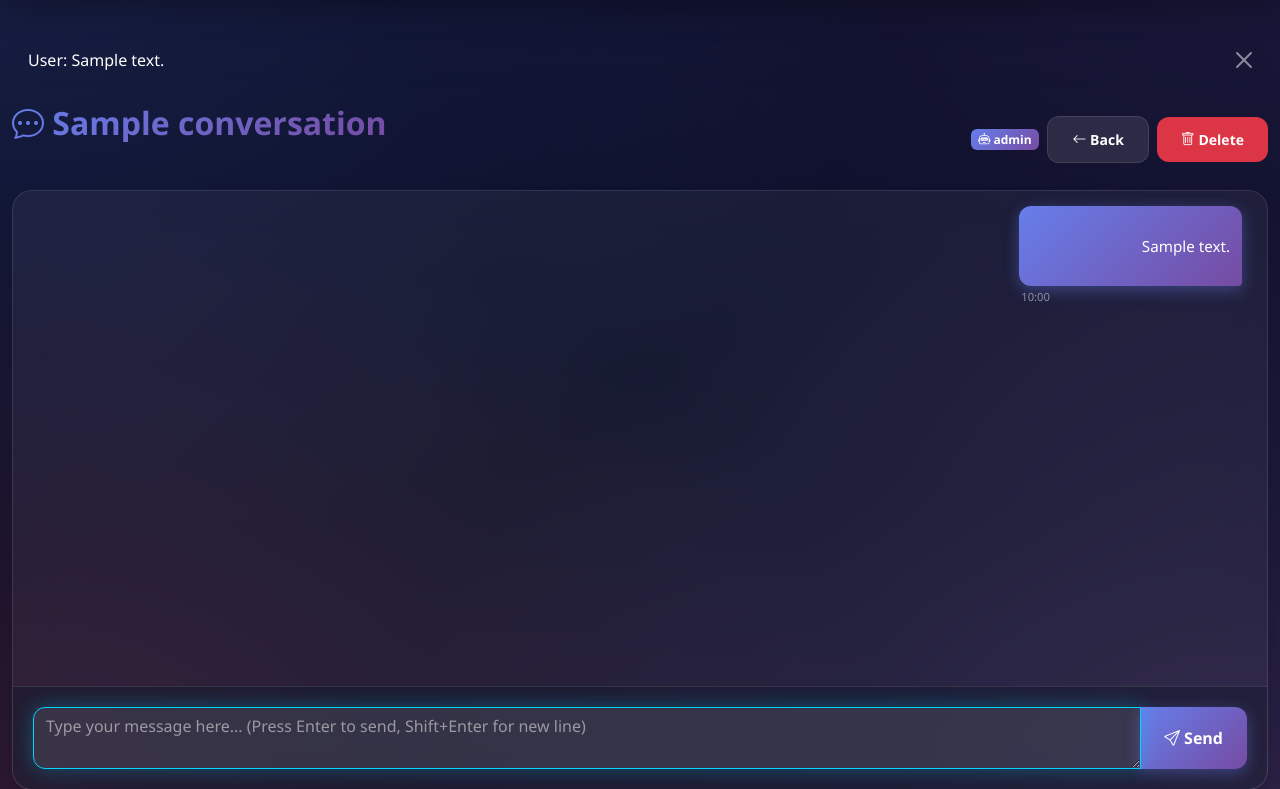
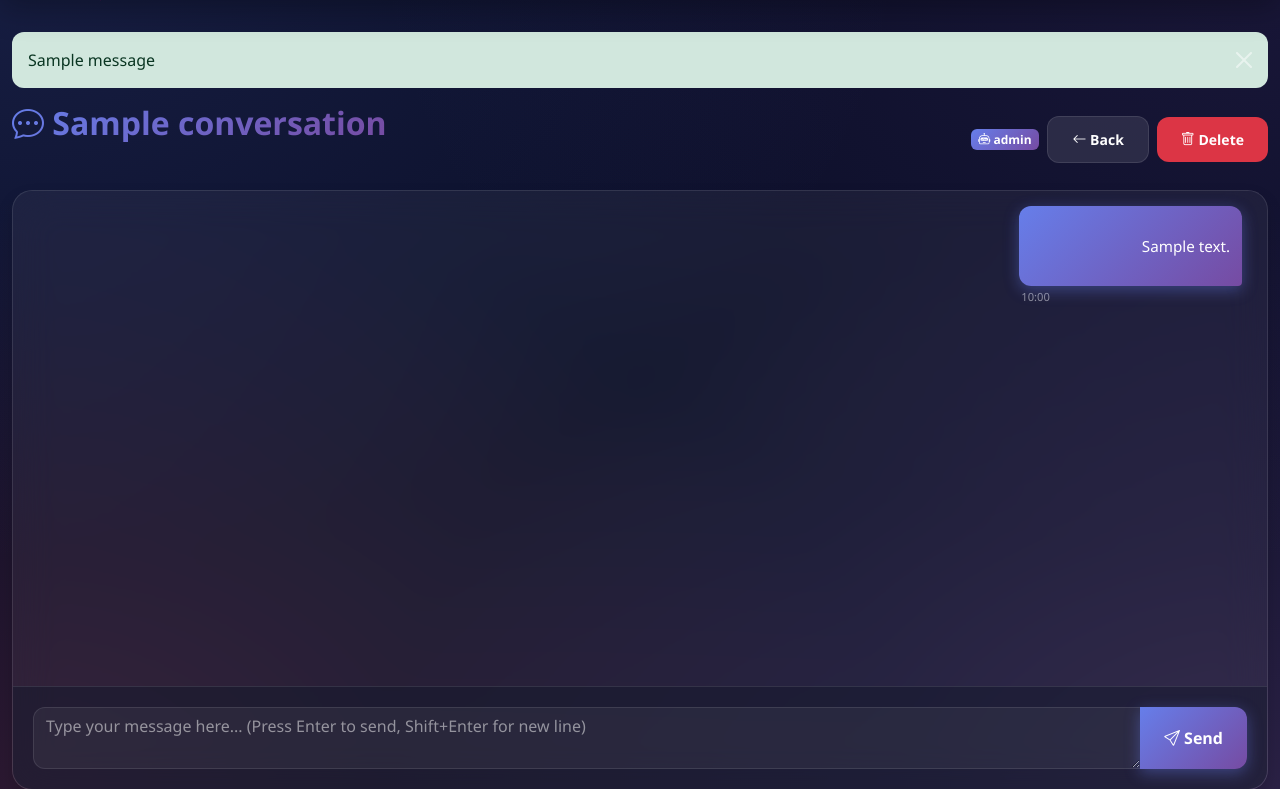
Before and after one commit to vinitmunjani1/vorqlus, a Django app: page /chat/1/ in a window 1280 px wide. Shown: the part 63-852 px from the top of the page. Run offline with Django 4.2, Linux system fonts and the light colour scheme; a user stored in the database is signed in; tables that the repository leaves empty hold one stand-in row (values such as "Sample post"); one stand-in notice (Sample message) is shown.

Commit message:
Fix variable name collision causing chat history to appear as alerts

```diff
--- a/chatbot_app/templates/chat.html
+++ b/chatbot_app/templates/chat.html
@@ -51,7 +51,7 @@
 
         <div class="card shadow chat-container">
             <div class="chat-messages" id="chat-messages">
-                {% for message in messages %}
+                {% for message in chat_history %}
                 <div class="message {{ message.role }}">
                     <div>
                         <div class="message-bubble">
@@ -131,7 +131,8 @@
     // Initialize chat for this conversation
     document.addEventListener('DOMContentLoaded', function () {
         console.log('DOM loaded, initializing chat');
-        const conversationId = {{ conversation.id }};
+        const conversationId = {{ conversation.id }
+    };
     console.log('Conversation ID:', conversationId);
 
     if (typeof initializeChat === 'function') {
--- a/chatbot_app/views.py
+++ b/chatbot_app/views.py
@@ -175,7 +175,7 @@ def chat_view(request, conversation_id):
 
     context = {
         'conversation': conversation,
-        'messages': conversation_messages,
+        'chat_history': conversation_messages,
         'ai_roles': ai_roles,
         'form': MessageForm(),
     }
```
